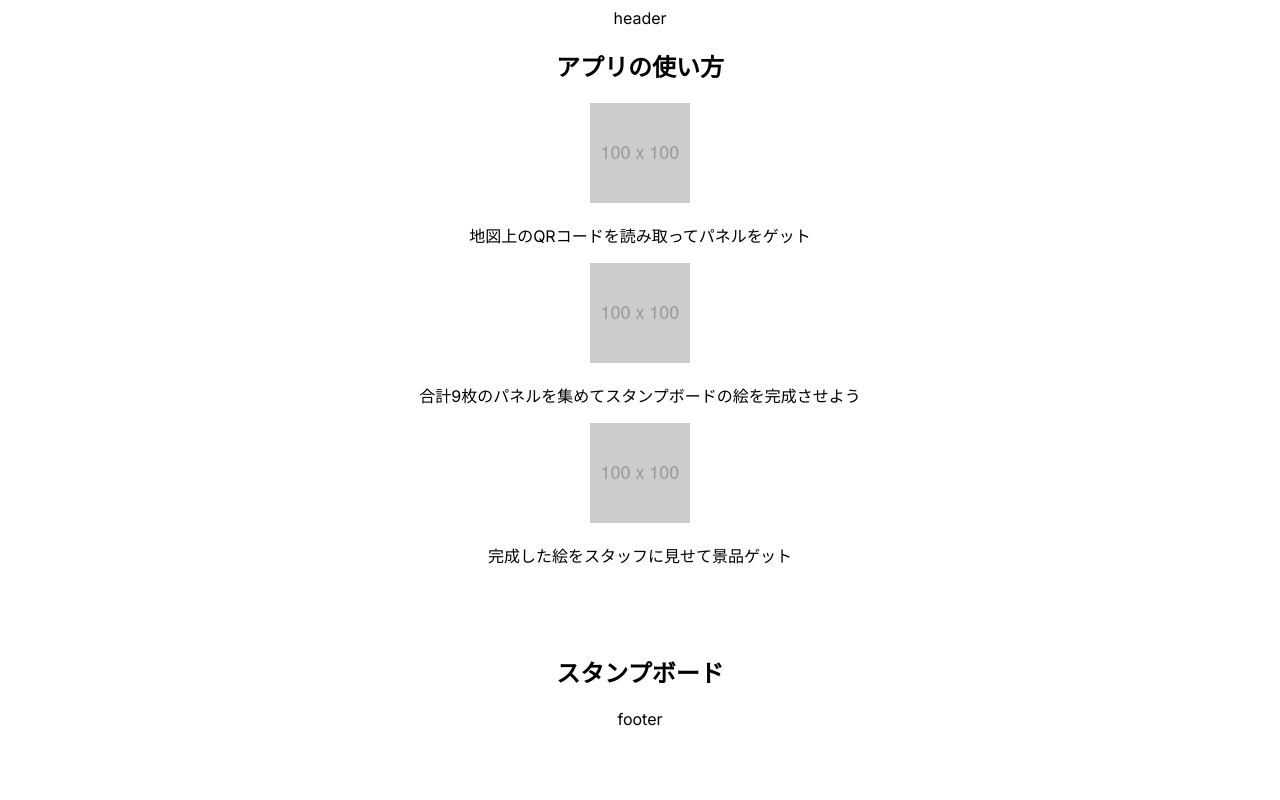
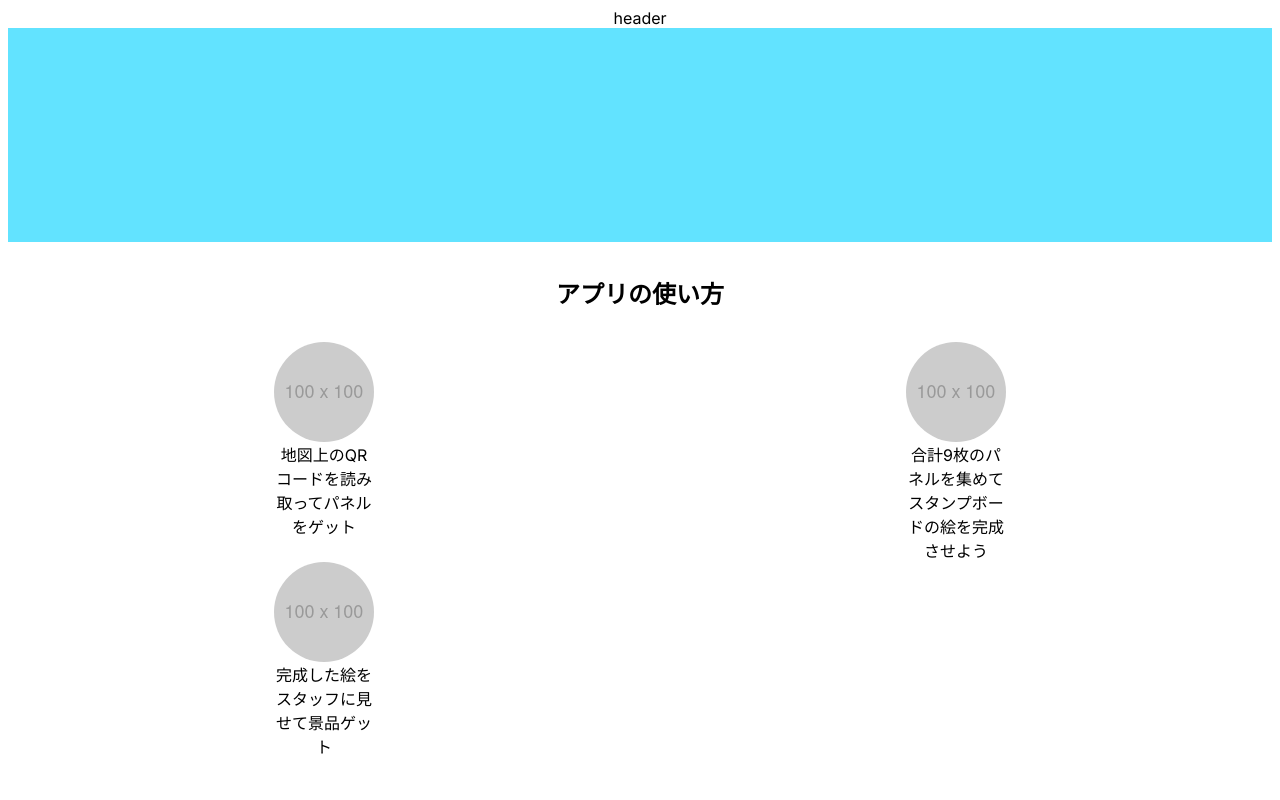
Before and after one commit to jokenwebapp/koriyama-web-app-stage, a Next.js app in the folder frontend/: page / in a window 1280 px wide. Shown: the top 800 px of the page. Built offline with nearby package versions, Linux system fonts and the light colour scheme.

Commit message:
Dev12 (#32)
* スタンプボード以外完了 #dev12

* sassに変更

* #12 ホーム画面のcss適用

```diff
--- a/frontend/src/app/page.module.css
+++ /dev/null
@@ -1,6 +0,0 @@
-.home {
-  text-align: center;
-}
-.tutorial {
-  height: 586px;
-}
--- /dev/null
+++ b/frontend/src/app/page.module.scss
@@ -0,0 +1,43 @@
+/*reset*/
+.home {
+  text-align: center;
+  p {
+    margin: 0;
+  }
+  h2 {
+    margin: 0;
+  }
+}
+/*css*/
+.tutorial {
+  height: 586px;
+  .tutorial_item__wrapper {
+    display: flex;
+    flex-wrap: wrap;
+    .tutorial_item {
+      display: flex;
+      flex-direction: column;
+      justify-items: center;
+      align-items: center;
+      width: 50%;
+      .tutorial_image {
+        border-radius: 50%;
+      }
+      p {
+        width: 100px;
+      }
+    }
+  }
+  h2 {
+    display: flex;
+    height: 100px;
+    align-items: center;
+    justify-content: center;
+  }
+}
+
+.emptybox {
+  background-color: #62e3ff;
+  width: 100%;
+  height: 214px;
+}
--- a/frontend/src/app/page.tsx
+++ b/frontend/src/app/page.tsx
@@ -1,34 +1,56 @@
-import style from "./page.module.css";
+import Footer from "../components/Footer";
+import style from "./page.module.scss";
 import Image from "next/image";
 function Home() {
   return (
     <div className={style.home}>
       <header>header</header>
+      <div className={style.emptybox}></div>
       <div className={style.tutorial}>
         <h2>アプリの使い方</h2>
+        <div className={style.tutorial_item__wrapper}>
           <div className={style.tutorial_item}>
-          <Image src="/mock/100x100.png" alt="test" height={100} width={100} />
+            <Image
+              className={style.tutorial_image}
+              src="/mock/100x100.png"
+              alt="test"
+              height={100}
+              width={100}
+            />
             <p className={style.tutorial_description}>
               地図上のQRコードを読み取ってパネルをゲット
             </p>
           </div>
           <div className={style.tutorial_item}>
-          <Image src="/mock/100x100.png" alt="test" height={100} width={100} />
+            <Image
+              className={style.tutorial_image}
+              src="/mock/100x100.png"
+              alt="test"
+              height={100}
+              width={100}
+            />
             <p className={style.tutorial_description}>
               合計9枚のパネルを集めてスタンプボードの絵を完成させよう
             </p>
           </div>
           <div className={style.tutorial_item}>
-          <Image src="/mock/100x100.png" alt="test" height={100} width={100} />
+            <Image
+              className={style.tutorial_image}
+              src="/mock/100x100.png"
+              alt="test"
+              height={100}
+              width={100}
+            />
             <p className={style.tutorial_description}>
               完成した絵をスタッフに見せて景品ゲット
             </p>
           </div>
         </div>
+      </div>
       <div className={style.stump}>
         <h2>スタンプボード</h2>
       </div>
-      <footer>footer</footer>
+      <Footer />
     </div>
   );
 }
```
Lines whose indentation alone changed are shown as unchanged.
